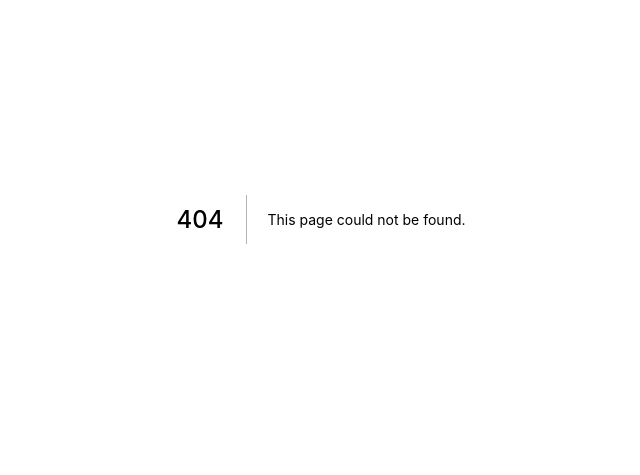
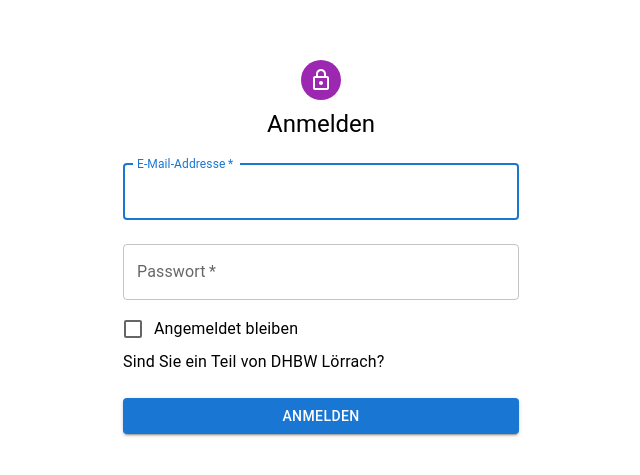
Before and after one commit to sakulklk/Lernmanagement, a Next.js app: page /login in a window 1280 px wide. Before the commit this address had no page. Shown: the part 181-656 px from the top of the page, without its empty margins (319-959 px from the left). Built offline with nearby package versions, Linux system fonts and the light colour scheme.

Commit message:
Login mit Shibboleth Verbindung

```diff
--- a/components/NavBar.js
+++ b/components/NavBar.js
@@ -25,6 +25,7 @@ export default function NavBar() {
   const settings = [
     { name: 'Logout', route: '/' },
     { name: 'Shibboleth', route: '/shibboleth' },
+    { name: 'Login', route: '/login'}
   ];
 
   const [anchorElNav, setAnchorElNav] = React.useState(null);
--- /dev/null
+++ b/components/login/login.js
@@ -0,0 +1,91 @@
+import * as React from 'react';
+import Avatar from '@mui/material/Avatar';
+import Button from '@mui/material/Button';
+import TextField from '@mui/material/TextField';
+import FormControlLabel from '@mui/material/FormControlLabel';
+import Checkbox from '@mui/material/Checkbox';
+import Box from '@mui/material/Box';
+import LockOutlinedIcon from '@mui/icons-material/LockOutlined';
+import Typography from '@mui/material/Typography';
+import Container from '@mui/material/Container';
+
+// based on https://github.com/mui/material-ui/tree/master/docs/data/material/getting-started/templates/sign-in
+
+export default function SignIn() {
+  const handleSubmit = (event) => {
+    event.preventDefault();
+    const data = new FormData(event.currentTarget);
+    console.log({
+      email: data.get('email'),
+      password: data.get('password'),
+    });
+  };
+
+  return (
+    <Container component="main" maxWidth="xs">
+      <Box
+        sx={{
+          marginTop: 8,
+          display: 'flex',
+          flexDirection: 'column',
+          alignItems: 'center',
+        }}
+      >
+        <Avatar sx={{ m: 1, bgcolor: 'secondary.main' }}>
+          <LockOutlinedIcon />
+        </Avatar>
+        <Typography component="h1" variant="h5">
+          Anmelden
+        </Typography>
+        <Box component="form" onSubmit={handleSubmit} noValidate sx={{ mt: 1 }}>
+          <TextField
+            margin="normal"
+            required
+            fullWidth
+            id="email"
+            label="E-Mail-Addresse"
+            name="email"
+            autoComplete="email"
+            autoFocus
+          />
+          <TextField
+            margin="normal"
+            required
+            fullWidth
+            name="password"
+            label="Passwort"
+            type="password"
+            id="password"
+            autoComplete="current-password"
+          />
+          <FormControlLabel
+            control={<Checkbox value="remember" color="primary" />}
+            label="Angemeldet bleiben"
+          />
+          <style jsx>{`
+
+            .hover:hover{
+              color: red;
+            }
+            `}</style>
+          <div classname="shibboleth">
+            <Typography>
+              <a classname="hover" href="/shibboleth">
+                {' '}
+                Sind Sie ein Teil von DHBW Lörrach?
+              </a>
+            </Typography>
+          </div>
+          <Button
+            type="submit"
+            fullWidth
+            variant="contained"
+            sx={{ mt: 3, mb: 2 }}
+          >
+            Anmelden
+          </Button>
+        </Box>
+      </Box>
+    </Container>
+  );
+}
--- /dev/null
+++ b/pages/login.js
@@ -0,0 +1,24 @@
+import Head from 'next/head';
+import Box from '@mui/material/Box';
+import Typography from '@mui/material/Typography';
+import Login from '../components/login/login.js';
+
+export default function login() {
+  return (
+    <>
+      <Head>
+        <title>Login / Logout</title>
+      </Head>
+
+      <Box
+        minHeight="100vh"
+        display="flex"
+        flexDirection="column"
+        justifyContent="center"
+        alignItems="center"
+      >
+        <Login />
+      </Box>
+    </>
+  );
+}
```
Also changed, not shown: components/shibboleth/login.js (+16 -11 lines).
